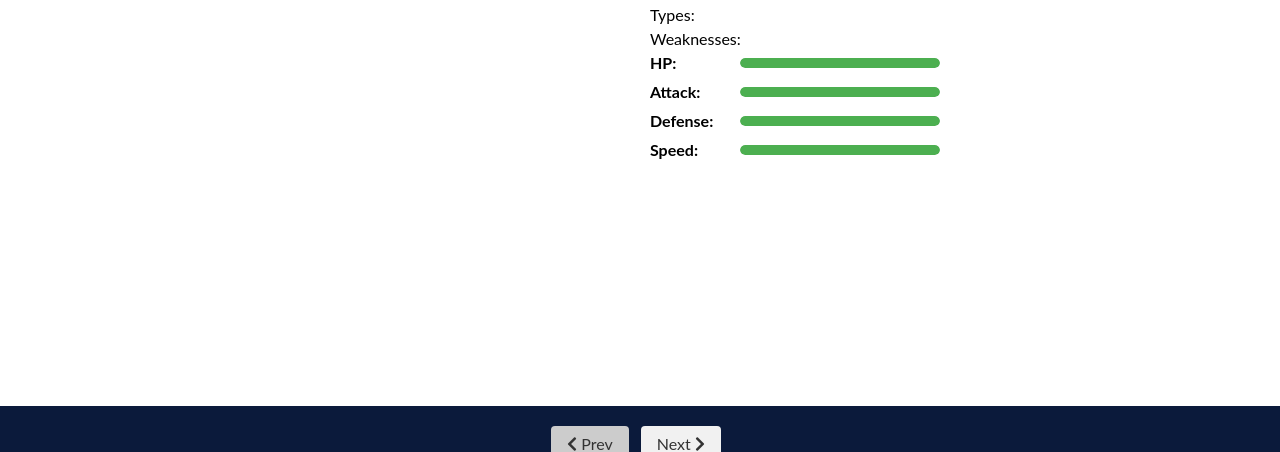
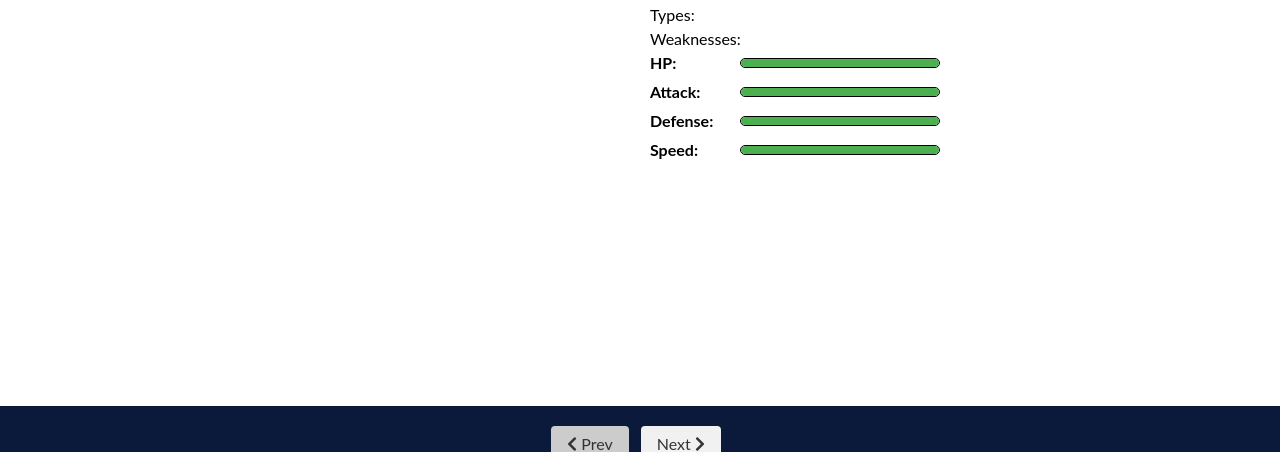
Before and after one commit to HaoYeChen/Pokedex, a Flask app: page /1 in a window 1280 px wide. Shown: the part 314-766 px from the top of the page. Run offline with Flask 3, Linux system fonts and the light colour scheme; data that the repository does not hold is empty.

Commit message:
added border

```diff
--- a/static/css/style.css
+++ b/static/css/style.css
@@ -104,6 +104,7 @@
   margin-top: 0.5rem;
   margin-bottom: 0;
 }
+
 
 /* ###########################################
             Loading...
@@ -244,6 +245,7 @@
   border-radius: 5px;
   margin-left: 10px;
   overflow: hidden;
+  border: 1px solid black; /* Add black border */
 }
 
 .stat-bar {
```
